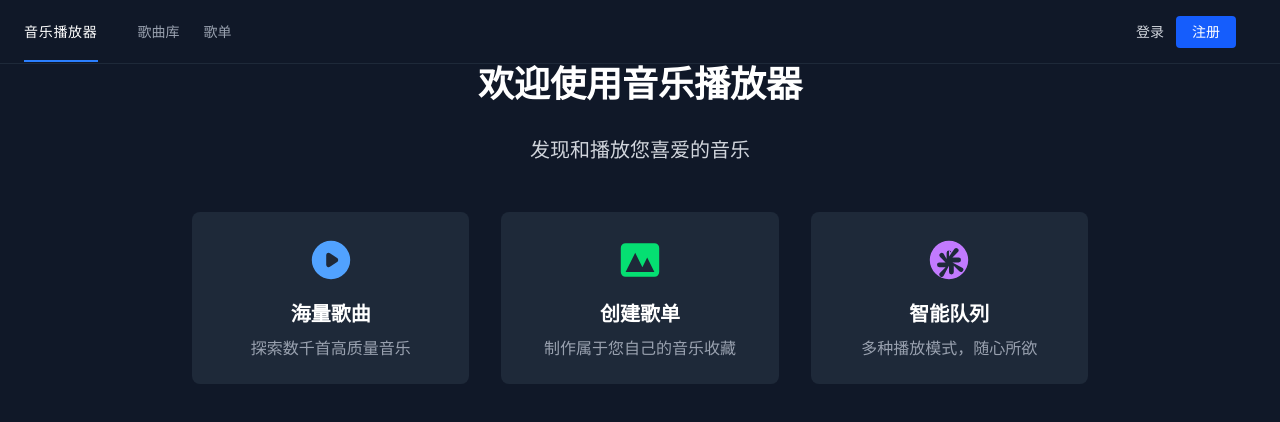
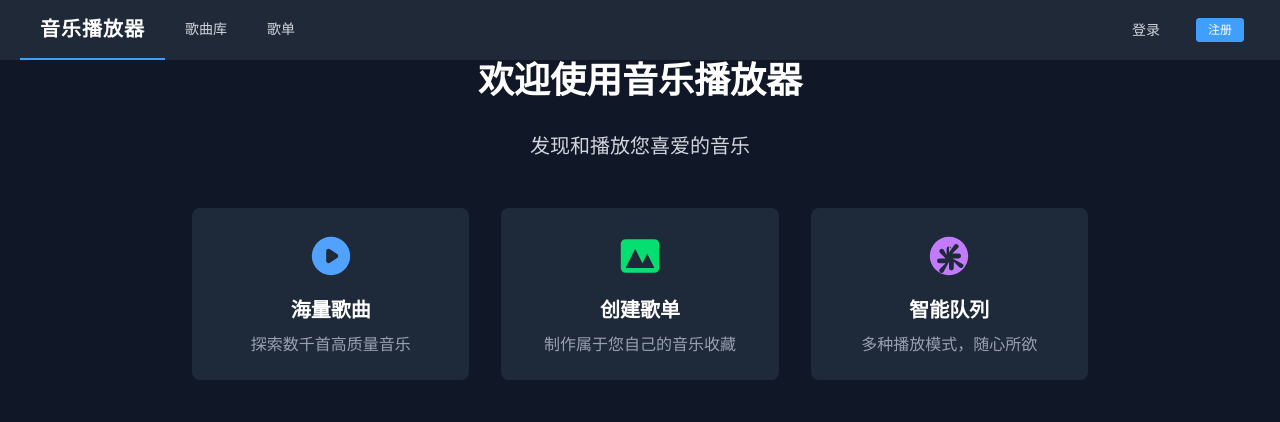
Before and after one commit to thenario/musicPlayer, a Vue app in the folder client/: page / in a window 1280 px wide. Shown: the top 422 px of the page. Built offline with nearby package versions, Linux system fonts and the light colour scheme; no server answers; the HTML template or start-up script is replaced by a standard one.

Commit message:
optimize playbar with el-menu

```diff
--- a/client/components.d.ts
+++ b/client/components.d.ts
@@ -22,9 +22,12 @@ declare module 'vue' {
     ElEmpty: typeof import('element-plus/es')['ElEmpty']
     ElIcon: typeof import('element-plus/es')['ElIcon']
     ElInput: typeof import('element-plus/es')['ElInput']
+    ElMenu: typeof import('element-plus/es')['ElMenu']
+    ElMenuItem: typeof import('element-plus/es')['ElMenuItem']
     ElPagination: typeof import('element-plus/es')['ElPagination']
     ElSegmented: typeof import('element-plus/es')['ElSegmented']
     ElSkeleton: typeof import('element-plus/es')['ElSkeleton']
+    ElSubMenu: typeof import('element-plus/es')['ElSubMenu']
     ElTable: typeof import('element-plus/es')['ElTable']
     ElTableColumn: typeof import('element-plus/es')['ElTableColumn']
     ElTooltip: typeof import('element-plus/es')['ElTooltip']
@@ -53,9 +56,12 @@ declare global {
   const ElEmpty: typeof import('element-plus/es')['ElEmpty']
   const ElIcon: typeof import('element-plus/es')['ElIcon']
   const ElInput: typeof import('element-plus/es')['ElInput']
+  const ElMenu: typeof import('element-plus/es')['ElMenu']
+  const ElMenuItem: typeof import('element-plus/es')['ElMenuItem']
   const ElPagination: typeof import('element-plus/es')['ElPagination']
   const ElSegmented: typeof import('element-plus/es')['ElSegmented']
   const ElSkeleton: typeof import('element-plus/es')['ElSkeleton']
+  const ElSubMenu: typeof import('element-plus/es')['ElSubMenu']
   const ElTable: typeof import('element-plus/es')['ElTable']
   const ElTableColumn: typeof import('element-plus/es')['ElTableColumn']
   const ElTooltip: typeof import('element-plus/es')['ElTooltip']
--- a/client/src/components/NavBar.vue
+++ b/client/src/components/NavBar.vue
@@ -1,66 +1,46 @@
 <template>
-  <nav class="navbar-container">
-    <div class="logo-section" @click="router.push('/')">
-      <router-link to="/songs" class="text-xl font-bold text-white cursor-pointer tracking-wider nav-link"
-        :class="{ 'nav-link-active': route.path === '/' }">音乐播放器</router-link>
-    </div>
+  <el-menu :default-active="route.path" class="navbar-menu" mode="horizontal" router :ellipsis="false">
+    <el-menu-item index="/" class="logo-item">
+      <span class="text-xl font-bold tracking-wider">音乐播放器</span>
+    </el-menu-item>
 
-    <div class="flex items-center gap-6">
-      <router-link to="/songs" class="nav-link" :class="{ 'nav-link-active': route.path === '/songs' }">
-        歌曲库
-      </router-link>
-      <router-link to="/playlists" class="nav-link" :class="{ 'nav-link-active': route.path === '/playlists' }">
-        歌单
-      </router-link>
-    </div>
+    <el-menu-item index="/songs">歌曲库</el-menu-item>
+    <el-menu-item index="/playlists">歌单</el-menu-item>
 
     <div class="grow" />
 
-    <div class="flex items-center gap-4 px-5">
+    <div class="flex items-center px-4 gap-4">
       <template v-if="userStore.isAuthenticated">
-        <button @click="router.push('/upload')"
-          class="flex items-center gap-2 bg-green-600 hover:bg-green-700 text-white px-4 py-1.5 rounded-full text-sm transition-colors">
-          <el-icon>
+        <el-button type="success" round size="small" @click="router.push('/upload')">
+          <el-icon class="mr-1">
             <Upload />
-          </el-icon>
-          <span>上传歌曲</span>
-        </button>
+          </el-icon>上传歌曲
+        </el-button>
 
-        <div class="group relative py-2">
-          <div class="flex items-center gap-2 cursor-pointer">
-            <div class="w-8 h-8 rounded-full bg-blue-500 flex items-center justify-center text-white text-xs">
-              {{ userStore.user?.user_name?.charAt(0) || 'U' }}
+        <el-sub-menu index="user-submenu" class="user-sub">
+          <template #title>
+            <div class="flex items-center gap-2">
+              <el-avatar :size="32" class="bg-blue-500">
+                {{ userStore.user?.user_name?.charAt(0) || 'U' }}
+              </el-avatar>
+              <span class="username">{{ userStore.user?.user_name || "用户" }}</span>
             </div>
-            <span class="text-gray-200 text-sm group-hover:text-white transition-colors">
-              {{ userStore.user?.user_name || "用户" }}
-            </span>
-          </div>
+          </template>
+          <el-menu-item index="/profile">个人中心</el-menu-item>
+          <el-menu-item @click="logout" class="logout-item">
+            <span class="text-red-400">退出登录</span>
+          </el-menu-item>
+        </el-sub-menu>
+      </template>
 
-          <div
-            class="absolute right-0 top-full w-32 bg-gray-800 border border-gray-700 rounded shadow-xl opacity-0 invisible group-hover:opacity-100 group-hover:visible transition-all z-50">
-            <button @click="router.push('/profile')"
-              class="w-full text-left px-4 py-2 text-sm text-gray-300 hover:bg-gray-700 hover:text-white transition-colors">
-              个人中心
-            </button>
-            <button @click="logout"
-              class="w-full text-left px-4 py-2 text-sm text-red-400 hover:bg-gray-700 transition-colors border-t border-gray-700">
-              退出登录
-            </button>
-          </div>
+      <template v-else>
+        <el-menu-item index="/login">登录</el-menu-item>
+        <div class="flex items-center h-full">
+          <el-button type="primary" size="small" @click="router.push('/register')">注册</el-button>
         </div>
       </template>
-
-      <div v-else class="flex items-center gap-3">
-        <button @click="router.push('/login')" class="text-gray-300 hover:text-white text-sm transition-colors">
-          登录
-        </button>
-        <button @click="router.push('/register')"
-          class="bg-blue-600 hover:bg-blue-700 text-white px-4 py-1.5 rounded text-sm transition-colors">
-          注册
-        </button>
-      </div>
     </div>
-  </nav>
+  </el-menu>
 </template>
 
 <script setup lang="ts">
@@ -83,29 +63,37 @@ const logout = async () => {
 <style scoped>
 @reference "../assets/index.css";
 
-.navbar-container {
-  @apply flex items-center h-16 bg-gray-900 px-6 border-b border-gray-800 sticky top-0 z-40;
+.navbar-menu {
+  background-color: #1f2937;
+  /* gray-800 */
+  border-bottom: 1px solid #374151;
+  /* gray-700 */
+  align-items: center;
+  padding: 0 20px;
 }
 
-.logo-section {
-  @apply flex items-center mr-10 shrink-0;
+:deep(.el-menu-item),
+:deep(.el-sub-menu__title) {
+  color: #d1d5db !important;
+  /* gray-300 */
 }
 
-.nav-link {
-  @apply text-gray-400 hover:text-white text-sm font-medium transition-all relative py-5;
+:deep(.el-menu-item:hover),
+:deep(.el-menu-item.is-active) {
+  background-color: transparent !important;
+  color: #ffffff !important;
 }
 
-.nav-link::after {
-  content: '';
-  @apply absolute bottom-0 left-0 w-full h-0.5 bg-blue-500 scale-x-0 transition-transform duration-300;
+.el-menu--horizontal {
+  border-bottom: none;
 }
 
-.nav-link:hover::after,
-.nav-link-active::after {
-  @apply scale-x-100;
+.flex-grow {
+  flex-grow: 1;
 }
 
-.nav-link-active {
-  @apply text-white;
+.logo-item {
+  opacity: 1 !important;
+  cursor: pointer;
 }
 </style>
```
